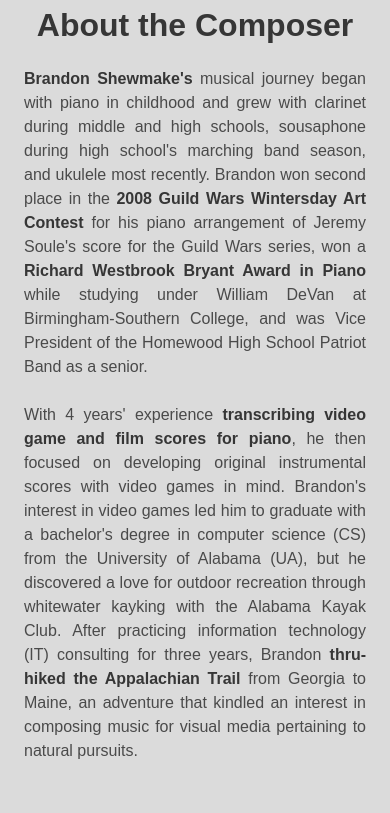
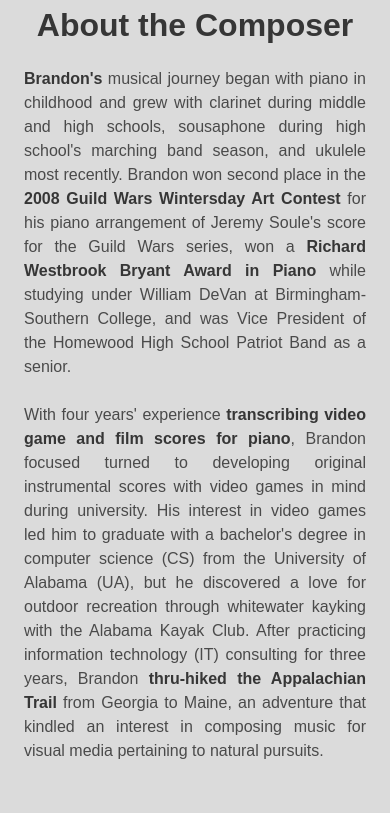
Before and after one commit to etherchime/etherchime, a React (Create React App) app: page /about in a window 390 px wide. Shown: the part 733-1546 px from the top of the page. Built offline with nearby package versions, Linux system fonts and the light colour scheme.

Commit message:
[moderate] Differentiated mobile and desktop asides.

```diff
--- a/public/index.html
+++ b/public/index.html
@@ -6,7 +6,7 @@
     <meta name="theme-color" content="#000000">
     <link rel="manifest" href="%PUBLIC_URL%/manifest.json">
     <link rel="shortcut icon" href="%PUBLIC_URL%/favicon.ico">
-    <title>Music by Etherchime</title>
+    <title>Music by Brandon Shewmake</title>
   </head>
   <body>
     <noscript>
--- a/src/About.js
+++ b/src/About.js
@@ -15,8 +15,8 @@ class About extends Component {
             </div>
           </div>
           <h1 className="title has-text-centered">About the Composer</h1>
-          <p><strong>Brandon Shewmake's</strong> musical journey began with piano in childhood and grew with clarinet during middle and high schools, sousaphone during high school's marching band season, and ukulele most recently. Brandon won second place in the <a href="http://gw1101.gtm.guildwars.com/events/contests/wintersday2008/winner2.php">2008 Guild Wars Wintersday Art Contest</a> for his piano arrangement of Jeremy Soule's score for the Guild Wars series, won a <a href="http://137.220.1.23/communications/news/2010/20100603-arts.cfm">Richard Westbrook Bryant Award in Piano</a> while studying under William DeVan at Birmingham-Southern College, and was Vice President of the Homewood High School Patriot Band as a senior.</p><br />
-          <p>With 4 years' experience <a href="https://drive.google.com/drive/folders/0BwA-PsbhYlGwQzFzdDFiMERHSTQ">transcribing video game and film scores for piano</a>, he then focused on developing original instrumental scores with video games in mind. Brandon's interest in video games led him to graduate with a bachelor's degree in computer science (CS) from the University of Alabama (UA), but he discovered a love for outdoor recreation through whitewater kayking with the Alabama Kayak Club. After practicing information technology (IT) consulting for three years, Brandon <a href="https://www.amazon.com/Attuning-Appalachia-Smeagols-Trail-Journal/dp/0692998527">thru-hiked the Appalachian Trail</a> from Georgia to Maine, an adventure that kindled an interest in composing music for visual media pertaining to natural pursuits.</p>
+          <p><strong>Brandon's</strong> musical journey began with piano in childhood and grew with clarinet during middle and high schools, sousaphone during high school's marching band season, and ukulele most recently. Brandon won second place in the <a href="http://gw1101.gtm.guildwars.com/events/contests/wintersday2008/winner2.php">2008 Guild Wars Wintersday Art Contest</a> for his piano arrangement of Jeremy Soule's score for the Guild Wars series, won a <a href="http://137.220.1.23/communications/news/2010/20100603-arts.cfm">Richard Westbrook Bryant Award in Piano</a> while studying under William DeVan at Birmingham-Southern College, and was Vice President of the Homewood High School Patriot Band as a senior.</p><br />
+          <p>With four years' experience <a href="https://drive.google.com/drive/folders/0BwA-PsbhYlGwQzFzdDFiMERHSTQ">transcribing video game and film scores for piano</a>, Brandon focused turned to developing original instrumental scores with video games in mind during university. His interest in video games led him to graduate with a bachelor's degree in computer science (CS) from the University of Alabama (UA), but he discovered a love for outdoor recreation through whitewater kayking with the Alabama Kayak Club. After practicing information technology (IT) consulting for three years, Brandon <a href="https://www.amazon.com/Attuning-Appalachia-Smeagols-Trail-Journal/dp/0692998527">thru-hiked the Appalachian Trail</a> from Georgia to Maine, an adventure that kindled an interest in composing music for visual media pertaining to natural pursuits.</p>
         </div>
 	   </section>
     );
--- a/src/App.js
+++ b/src/App.js
@@ -22,12 +22,13 @@ class App extends Component {
             </div>
           </section>
 	        <div id="navRoot"></div>
+          <div id="asideRootTouch" className="is-hidden-desktop is-hidden column has-background-light"></div>
           <section className="hero is-fullheight">
             <main id="mainRoot"></main>
           </section>
 	        <div id="footerRoot"></div>
 	      </div>
-	      <div id="asideRoot" className="column is-hidden is-one-fifth has-background-light"></div>
+	      <div id="asideRootDesktop" className="is-hidden-touch column is-hidden is-one-fifth has-background-light"></div>
     	</div>
     );
   }
--- a/src/Nav.js
+++ b/src/Nav.js
@@ -4,11 +4,13 @@ import './Nav.css';
 function toggleAside()
 {
   var asideToggle = document.getElementById("asideToggle");
-  var asideRoot = document.getElementById("asideRoot");
+  var asideRootTouch = document.getElementById("asideRootTouch");
+  var asideRootDesktop = document.getElementById("asideRootDesktop");
   var appContainer = document.getElementById("appContainer");
   var asideIcon = asideToggle.getElementsByTagName("i")[0];
   appContainer.classList.toggle("is-four-fifths");
-  asideRoot.classList.toggle("is-hidden");
+  asideRootTouch.classList.toggle("is-hidden");
+  asideRootDesktop.classList.toggle("is-hidden");
   asideIcon.classList.toggle("fa-expand");
   asideIcon.classList.toggle("fa-compress");
 }
--- a/src/index.js
+++ b/src/index.js
@@ -29,6 +29,7 @@ ReactDOM.render(
   </BrowserRouter>,
   document.getElementById("mainRoot"));
 ReactDOM.render(<Footer />, document.getElementById("footerRoot"));
-ReactDOM.render(<Aside />, document.getElementById("asideRoot"));
+ReactDOM.render(<Aside />, document.getElementById("asideRootTouch"));
+ReactDOM.render(<Aside />, document.getElementById("asideRootDesktop"));
 
 registerServiceWorker();
```
